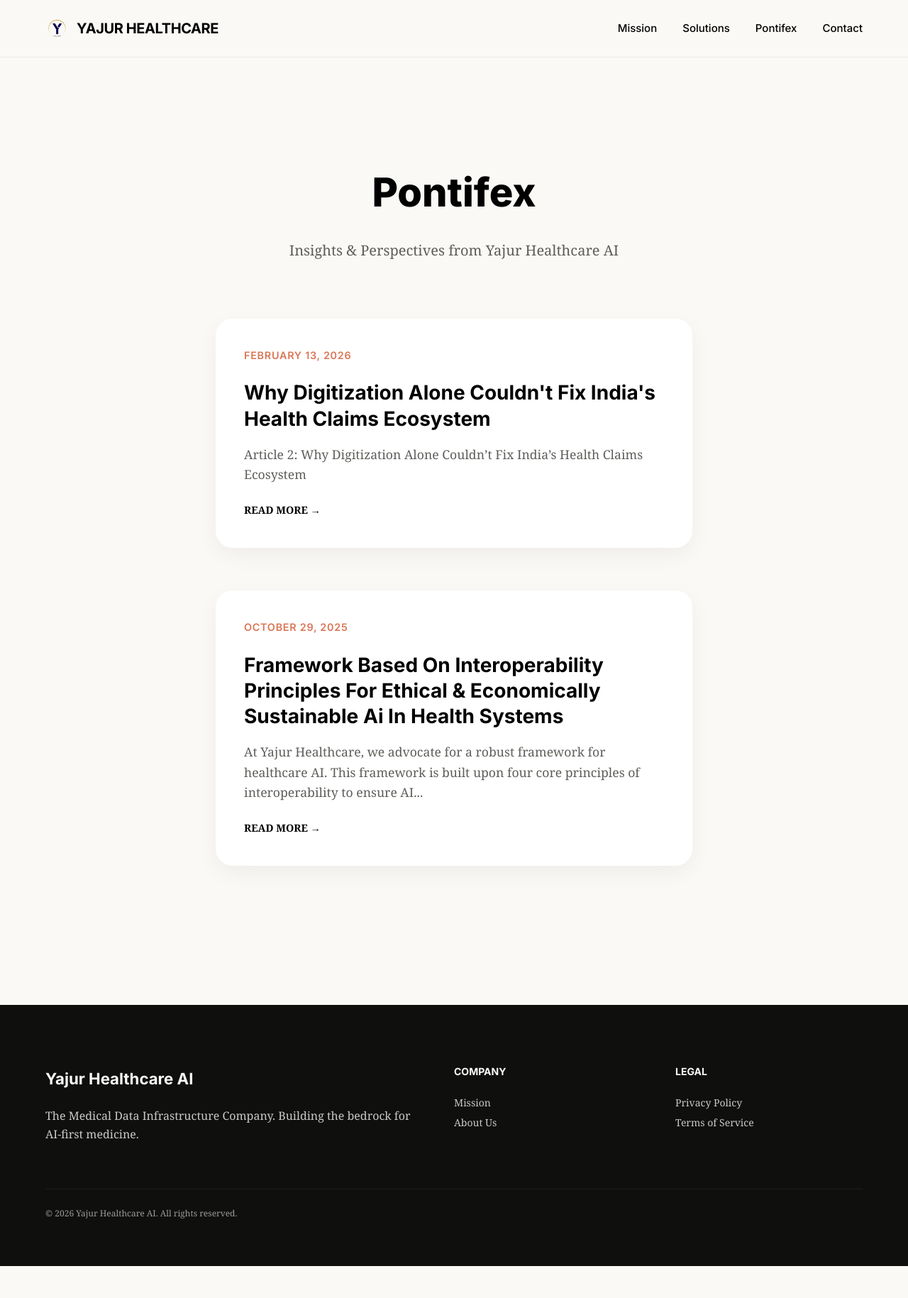
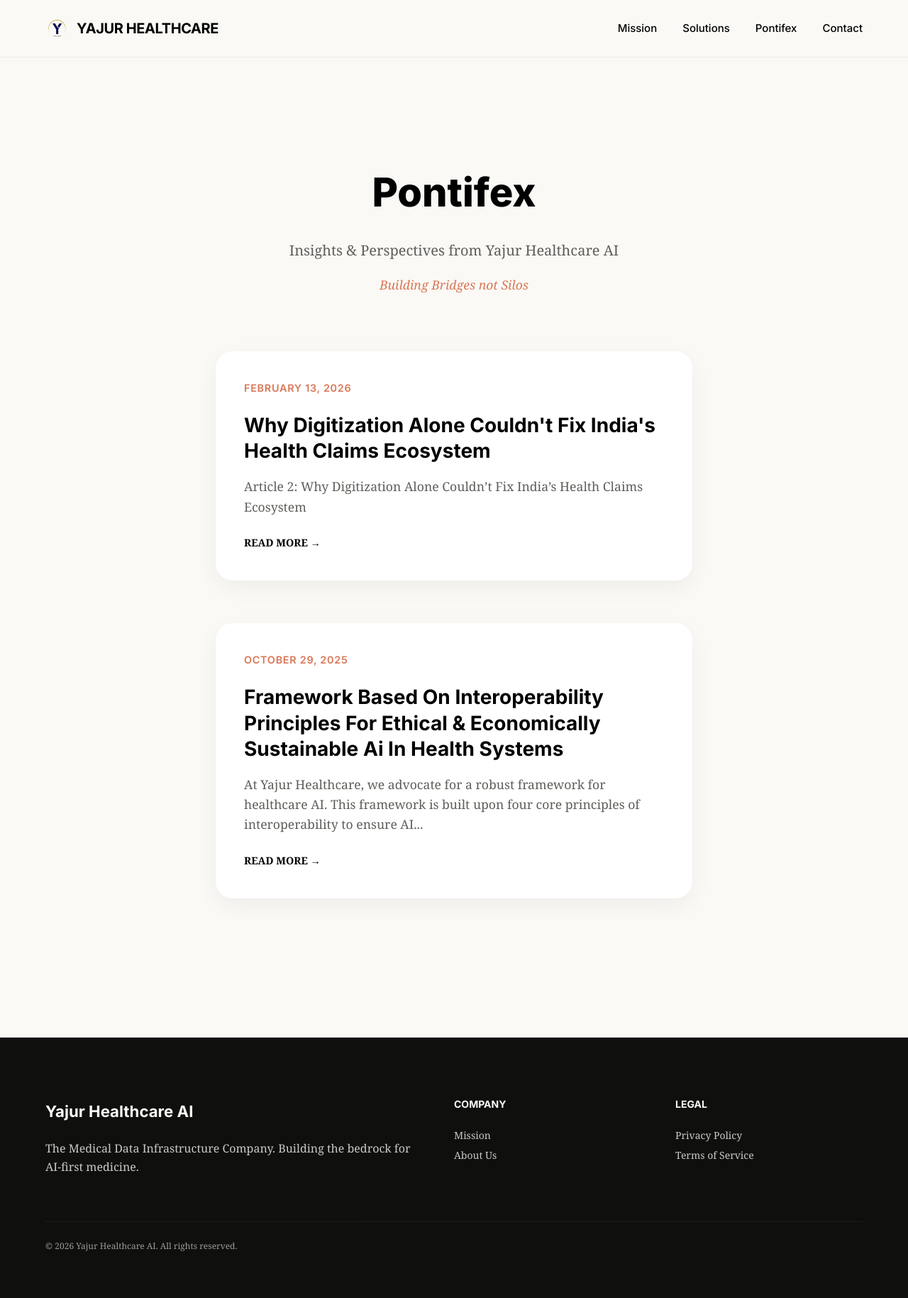
Before and after one commit to msharmas-yajur/yajur-ai, a Jekyll site: the page built from pontifex.md, in a window 1280 px wide. Shown: the whole page at 71% size. Built offline with Jekyll 4.4.1, drawn with Linux system fonts in a browser that asks for light colours; before the commit the page ends 1784 px from its top, so only the background shows below that; some of the changed lines change nothing that is shown.

Commit message:
style: update Pontifex title and tagline

```diff
--- a/pontifex.md
+++ b/pontifex.md
@@ -1,6 +1,6 @@
 ---
 layout: default
-title: Pontifex
+title: "Pontifex | Insights & Perspectives | Yajur Healthcare AI"
 permalink: /pontifex.html
 ---
 
@@ -9,6 +9,7 @@ permalink: /pontifex.html
     <header class="post-archive__header">
       <h1 class="post-archive__title">Pontifex</h1>
       <p class="post-archive__subtitle">Insights & Perspectives from Yajur Healthcare AI</p>
+      <p class="post-archive__tagline">Building Bridges not Silos</p>
     </header>
 
     <div class="post-archive__list">
@@ -50,6 +51,14 @@ permalink: /pontifex.html
 .post-archive__subtitle {
   font-size: 1.25rem;
   color: #5e5d59;
+  margin-bottom: 5px;
+}
+
+.post-archive__tagline {
+  font-size: 1.1rem;
+  font-style: italic;
+  color: #d97757;
+  font-weight: 500;
 }
 
 .post-archive__list {
```
